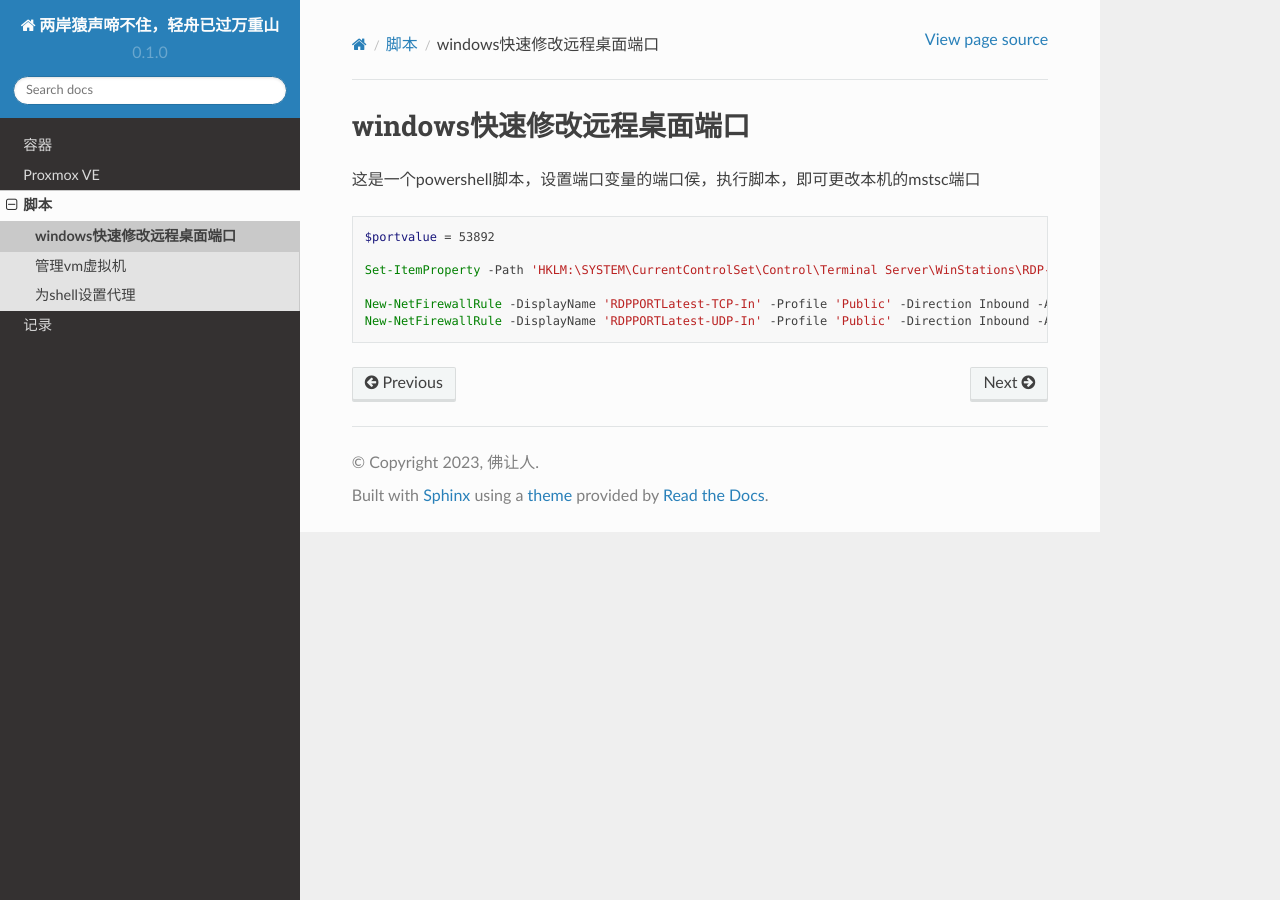
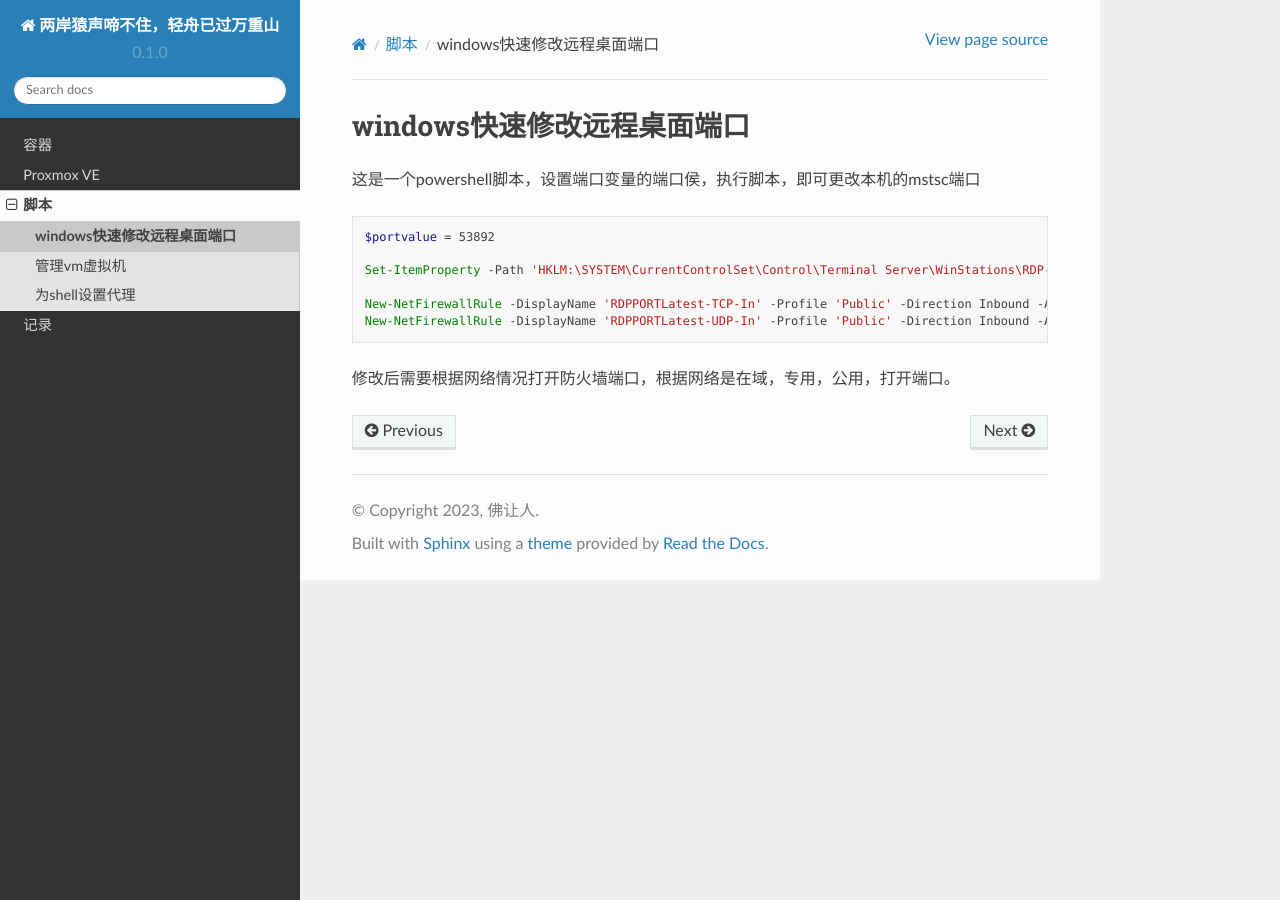
Before and after one commit to bt7-vip/note, a Sphinx documentation site: the page built from docs/source/script/change_mstsc_port.md, in a window 1280 px wide. Built offline with Sphinx 7.4.7 and the Read the Docs theme 2.0.0, drawn with Linux system fonts in a browser that asks for light colours; pages that are not in the unit, such as notebooks, are missing from menus.

Commit message:
update change mstsc port

````diff
--- a/docs/source/script/change_mstsc_port.md
+++ b/docs/source/script/change_mstsc_port.md
@@ -11,3 +11,4 @@ Set-ItemProperty -Path 'HKLM:\SYSTEM\CurrentControlSet\Control\Terminal Server\W
 New-NetFirewallRule -DisplayName 'RDPPORTLatest-TCP-In' -Profile 'Public' -Direction Inbound -Action Allow -Protocol TCP -LocalPort $portvalue
 New-NetFirewallRule -DisplayName 'RDPPORTLatest-UDP-In' -Profile 'Public' -Direction Inbound -Action Allow -Protocol UDP -LocalPort $portvalue
 ```
+修改后需要根据网络情况打开防火墙端口，根据网络是在域，专用，公用，打开端口。
````
